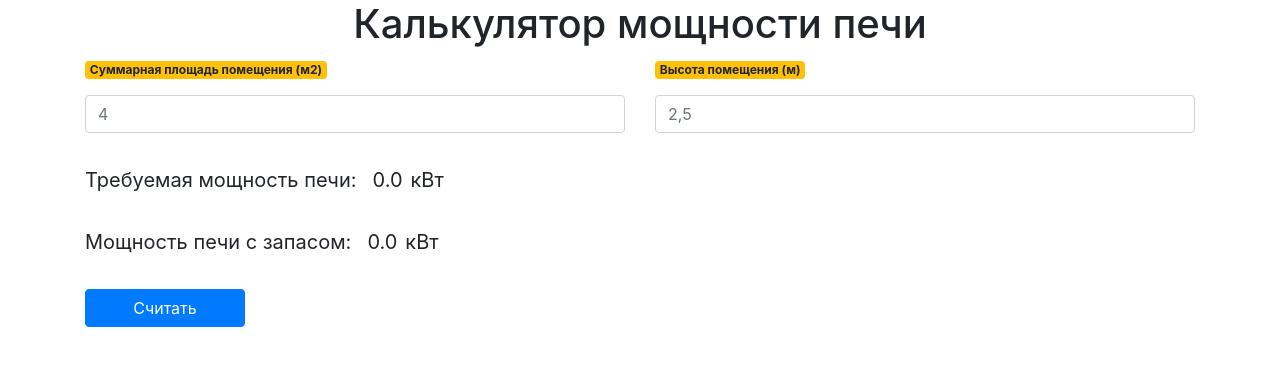
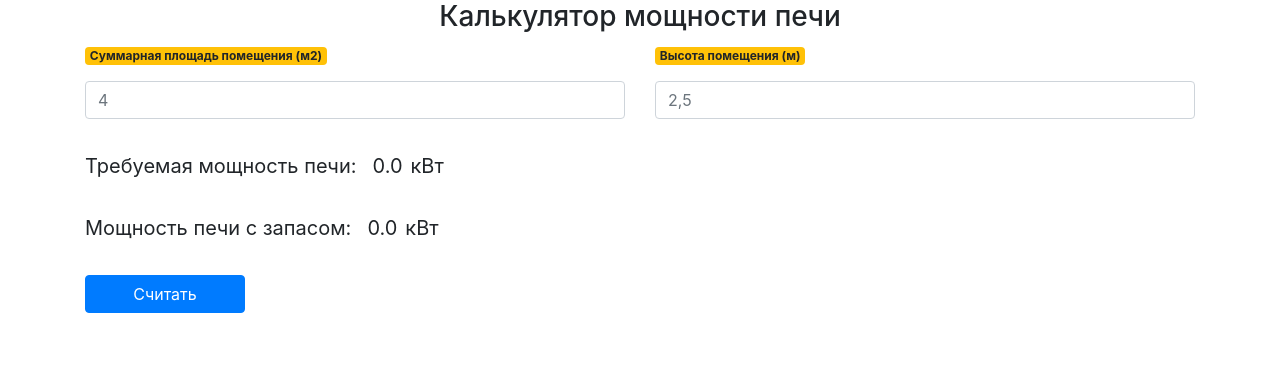
Before and after one commit to 21vek-lms/calculator-fireplaces, a plain HTML site: page index.html in a window 1280 px wide. Drawn offline with Linux system fonts and the light colour scheme.

Commit message:
Add files via upload

```diff
--- a/index.html
+++ b/index.html
@@ -17,7 +17,7 @@
     <div class="container shadow pb-3 rounded">
         <div class="row">
             <div class="col-lg-12">
-                <h1 class="text-center">Калькулятор мощности печи</h1>
+                <h3 class="text-center">Калькулятор мощности печи</h3>
             </div>
             <div class="col-md-12">
                 <form>
```
